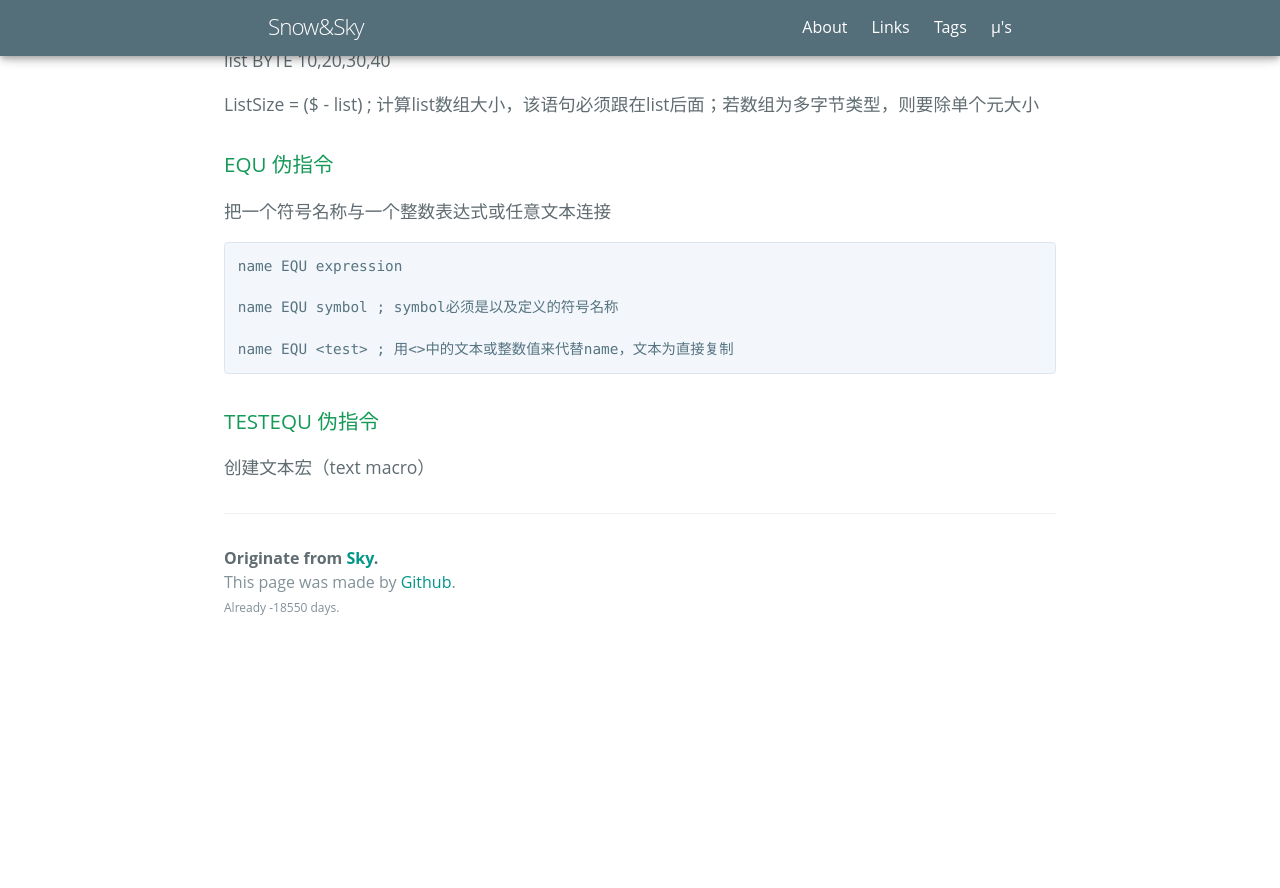
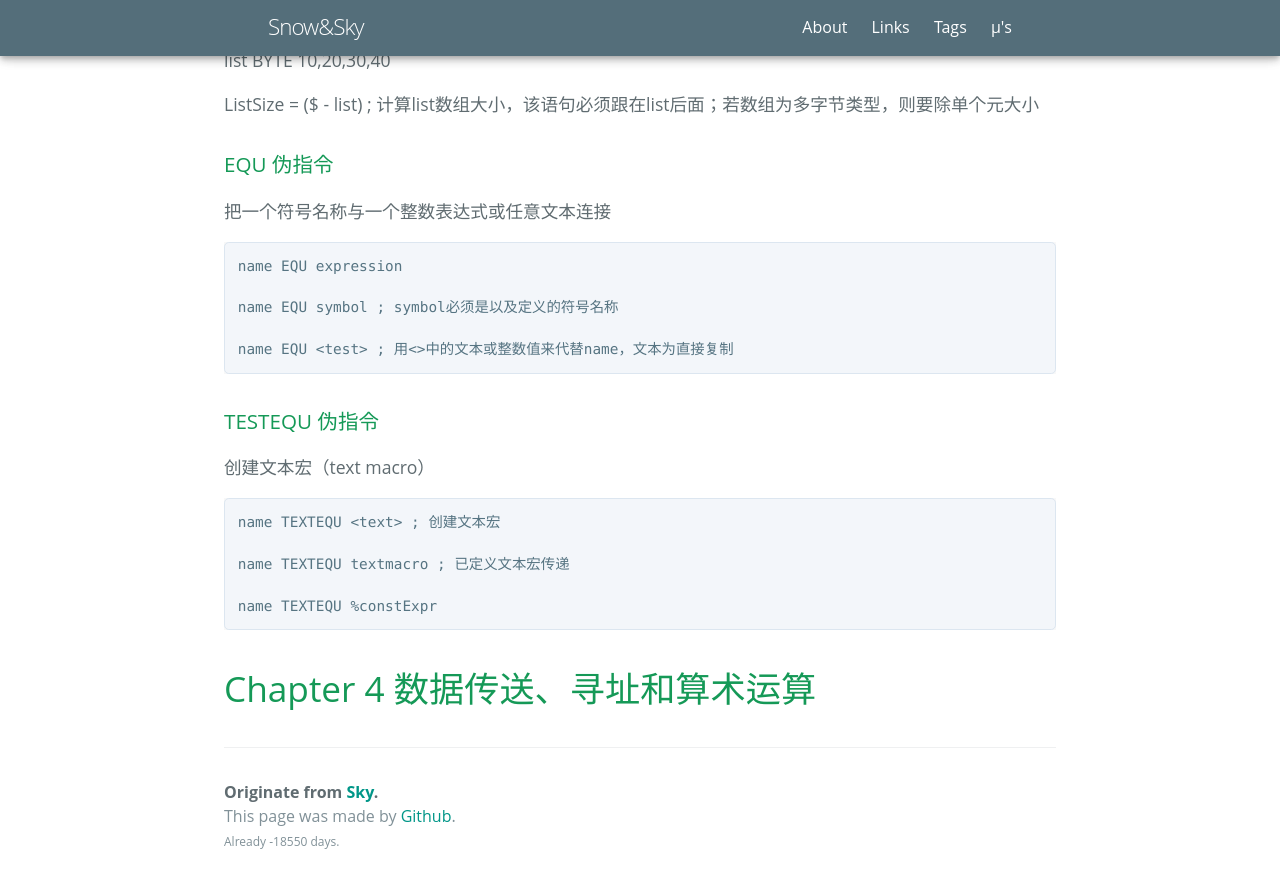
Before and after one commit to NishikinoSky/NishikinoSky.github.io, a Jekyll site: the page built from _posts/2021-3-2-x86Assembly.md, in a window 1280 px wide and 900 px high, scrolled down 3633 px. Shown: the top 888 px of the window. Built offline with Jekyll 4.4.1, drawn with Linux system fonts in a browser that asks for light colours; some web fonts are replaced; before the commit the page ends 4299 px from its top, so only the background shows below that.

Commit message:
Update 2021-3-2-x86Assembly.md

```diff
--- a/_posts/2021-3-2-x86Assembly.md
+++ b/_posts/2021-3-2-x86Assembly.md
@@ -148,3 +148,11 @@ ListSize = ($ - list) ; 计算list数组大小，该语句必须跟在list后面
 ### TESTEQU 伪指令
 
 创建文本宏（text macro）
+
+    name TEXTEQU <text> ; 创建文本宏
+
+    name TEXTEQU textmacro ; 已定义文本宏传递
+
+    name TEXTEQU %constExpr
+
+# Chapter 4 数据传送、寻址和算术运算
```
